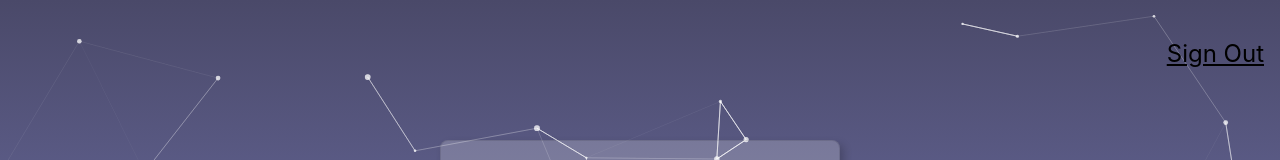
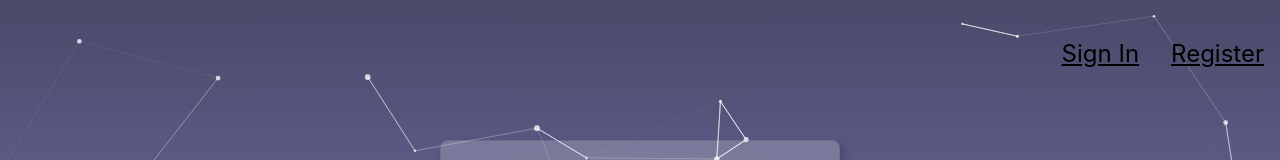
Before and after one commit to DeboraBucci/smart_brain, a React (Create React App) app: page / in a window 1280 px wide. Shown: the top 160 px of the page. Built offline with nearby package versions, Linux system fonts and the light colour scheme.

Commit message:
add new parameter called isSignedIn and return elements depending of its state

```diff
--- a/src/App.js
+++ b/src/App.js
@@ -90,6 +90,7 @@
       input: "",
       imageUrl: "",
       route: "signin",
+      isSignedIn: false,
     };
   }
 
@@ -103,6 +104,11 @@
   };
 
   onRouteChange = (route) => {
+    if (route === "signout") {
+      this.setState({ isSignedIn: false });
+    } else if (route === "home") {
+      this.setState({ isSignedIn: true });
+    }
     this.setState({ route: route });
   };
 
@@ -111,7 +117,10 @@
       <div className="App">
         <Particles className="particles" id="tsparticles" options={opt} />
 
-        <Navigation onRouteChange={this.onRouteChange} />
+        <Navigation
+          isSignedIn={this.state.isSignedIn}
+          onRouteChange={this.onRouteChange}
+        />
 
         {this.state.route === "home" ? (
           <div>
--- a/src/components/navigation/Navigation.js
+++ b/src/components/navigation/Navigation.js
@@ -1,16 +1,35 @@
 import React from "react";
 
-const Navigation = ({ onRouteChange }) => {
+const Navigation = ({ onRouteChange, isSignedIn }) => {
+  if (isSignedIn) {
+    return (
+      <nav style={{ display: "flex", justifyContent: "flex-end" }}>
+        <p
+          onClick={() => onRouteChange("signout")}
+          className="f3 link dim black underline pa3 pointer"
+        >
+          Sign Out
+        </p>
+      </nav>
+    );
+  } else {
     return (
       <nav style={{ display: "flex", justifyContent: "flex-end" }}>
         <p
           onClick={() => onRouteChange("signin")}
           className="f3 link dim black underline pa3 pointer"
         >
-        Sign Out
+          Sign In
+        </p>
+        <p
+          onClick={() => onRouteChange("register")}
+          className="f3 link dim black underline pa3 pointer"
+        >
+          Register
         </p>
       </nav>
     );
+  }
 };
 
 export default Navigation;
```
Lines whose indentation alone changed are shown as unchanged.
